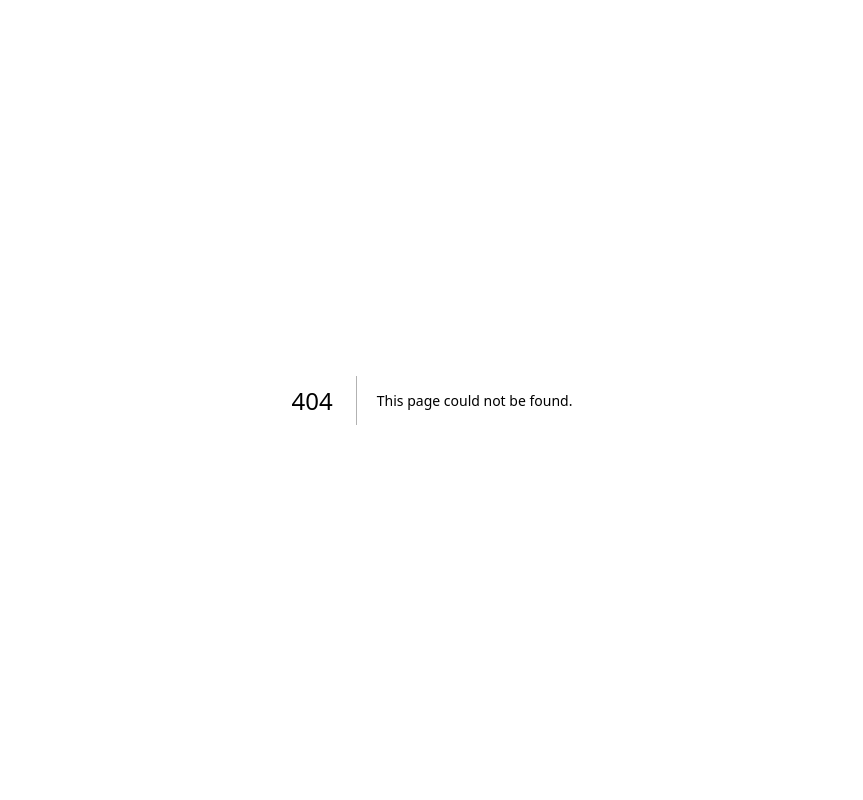
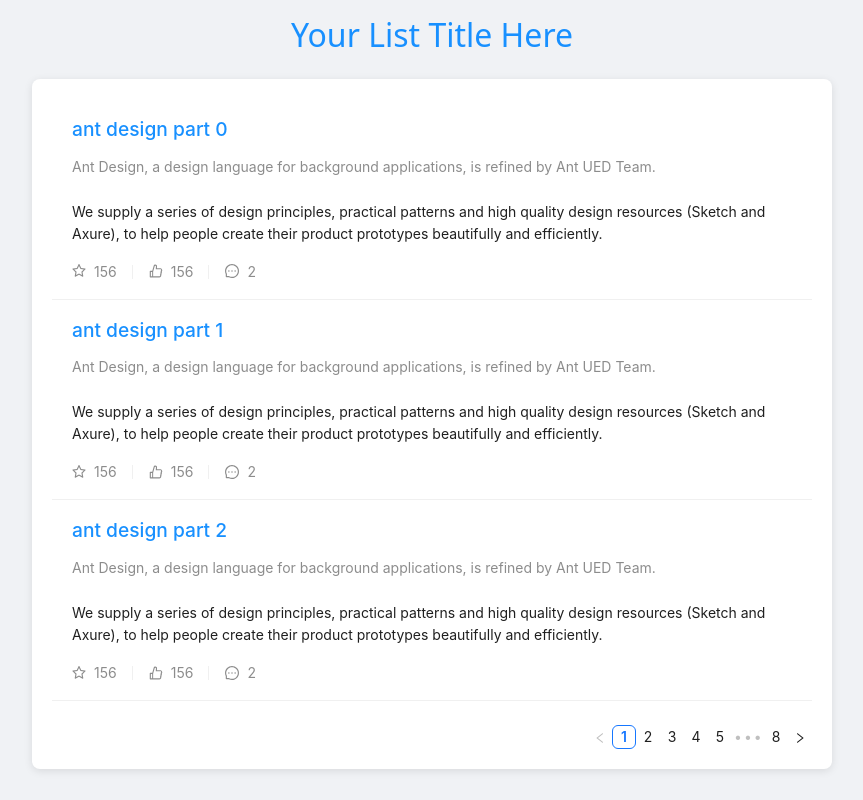
Before and after one commit to SheteUC/medicai, a Next.js app in the folder client/: page /dashboard in a window 1280 px wide. Before the commit this address had no page. Shown: the whole page, without its empty margins (208-1071 px from the left). Built offline with nearby package versions, Linux system fonts and the light colour scheme.

Commit message:
result page

```diff
--- /dev/null
+++ b/client/pages/dashboard/index.tsx
@@ -0,0 +1,85 @@
+import { LikeOutlined, MessageOutlined, StarOutlined } from '@ant-design/icons';
+import React from 'react';
+import { Avatar, List, Space } from 'antd';
+
+
+const data = Array.from({ length: 23 }).map((_, i) => ({
+  href: 'https://ant.design',
+  title: `ant design part ${i}`,
+  avatar: `https://xsgames.co/randomusers/avatar.php?g=pixel&key=${i}`,
+  description:
+    'Ant Design, a design language for background applications, is refined by Ant UED Team.',
+  content:
+    'We supply a series of design principles, practical patterns and high quality design resources (Sketch and Axure), to help people create their product prototypes beautifully and efficiently.',
+}));
+
+const IconText = ({ icon, text }: { icon: React.FC; text: string }) => (
+  <Space>
+    {React.createElement(icon)}
+    {text}
+  </Space>
+);
+
+const App: React.FC = () => (
+<div style={{
+  display: 'flex',
+  flexDirection: 'column',
+  justifyContent: 'center', // This centers the list vertically in the container
+  minHeight: '100vh', // This makes the container take up at least the full viewport height
+  backgroundColor: '#f0f2f5', // Sets a background color for the entire page (or container)
+  alignItems: 'center', // This centers the content horizontally
+}}>
+  <h1 style={{
+    margin: '0 0 20px 0', // Adds space below the heading
+    fontSize: '2rem', // Sets the size of the heading text
+    color: '#1890ff', // Sets the color of the heading text
+  }}>
+    Your List Title Here
+  </h1>
+  <div style={{
+    padding: '20px',
+    maxWidth: '800px',
+    width: '100%', // This ensures that the div does not exceed the width of its parent
+    backgroundColor: '#ffffff',
+    borderRadius: '8px',
+    boxShadow: '0 2px 8px rgba(0,0,0,0.1)',
+    marginBottom: '20px', // Adds some space below the list
+  }}>
+    <List
+      itemLayout="vertical"
+      size="large"
+      pagination={{
+        onChange: (page) => {
+          console.log(page);
+        },
+        pageSize: 3,
+        size: 'small',
+      }}
+      dataSource={data}
+      renderItem={(item) => (
+        <List.Item
+          key={item.title}
+          actions={[
+            <IconText icon={StarOutlined} text="156" key="list-vertical-star-o" />,
+            <IconText icon={LikeOutlined} text="156" key="list-vertical-like-o" />,
+            <IconText icon={MessageOutlined} text="2" key="list-vertical-message" />,
+          ]}
+          style={{
+            paddingLeft: '20px',
+          }}
+        >
+          <List.Item.Meta
+            title={<a href={item.href} style={{ fontSize: '1.2em', fontWeight: '500', color: '#1890ff' }}>{item.title}</a>}
+            description={<div style={{ marginBottom: '0.5em' }}>{item.description}</div>}
+          />
+          <div style={{ marginTop: '10px' }}>{item.content}</div>
+        </List.Item>
+      )}
+    />
+  </div>
+</div>
+
+);
+
+
+export default App;
```
Also changed, not shown: 1 other file (tests, documents, lock files or other folders).
